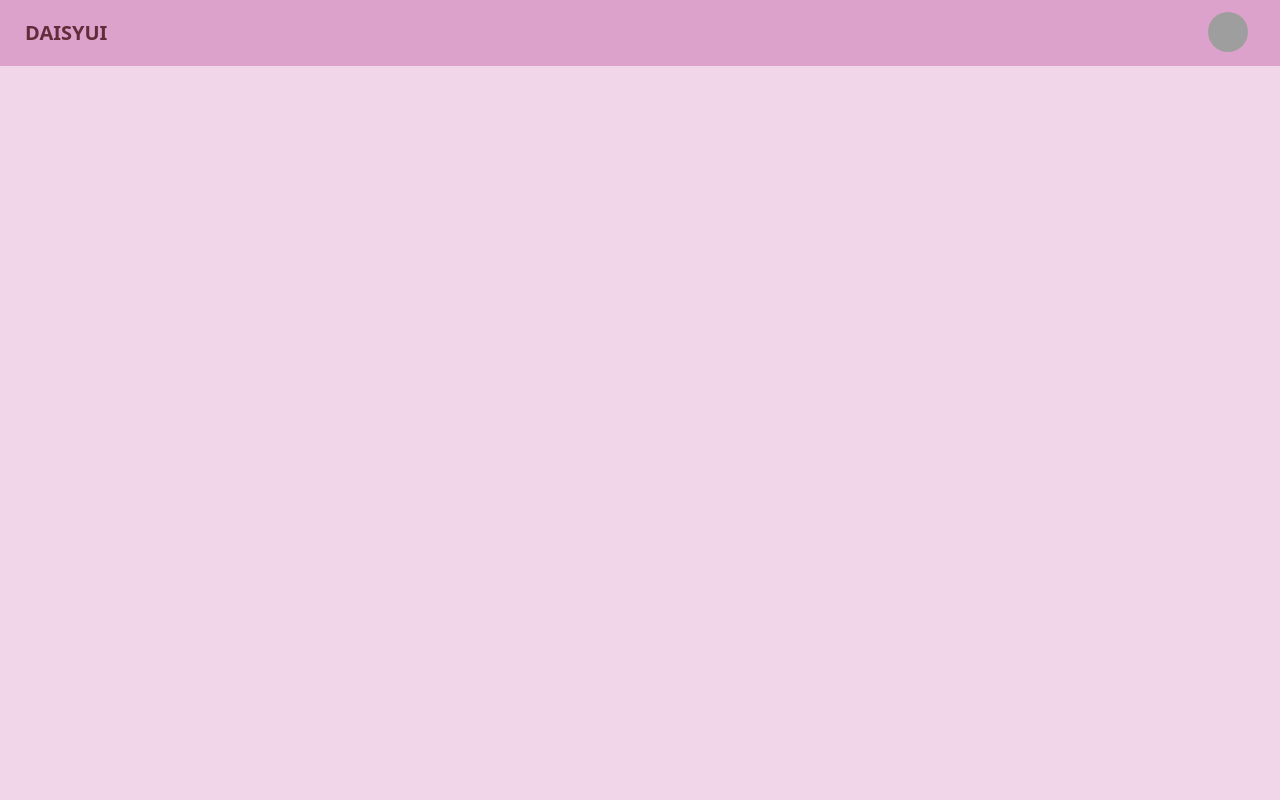
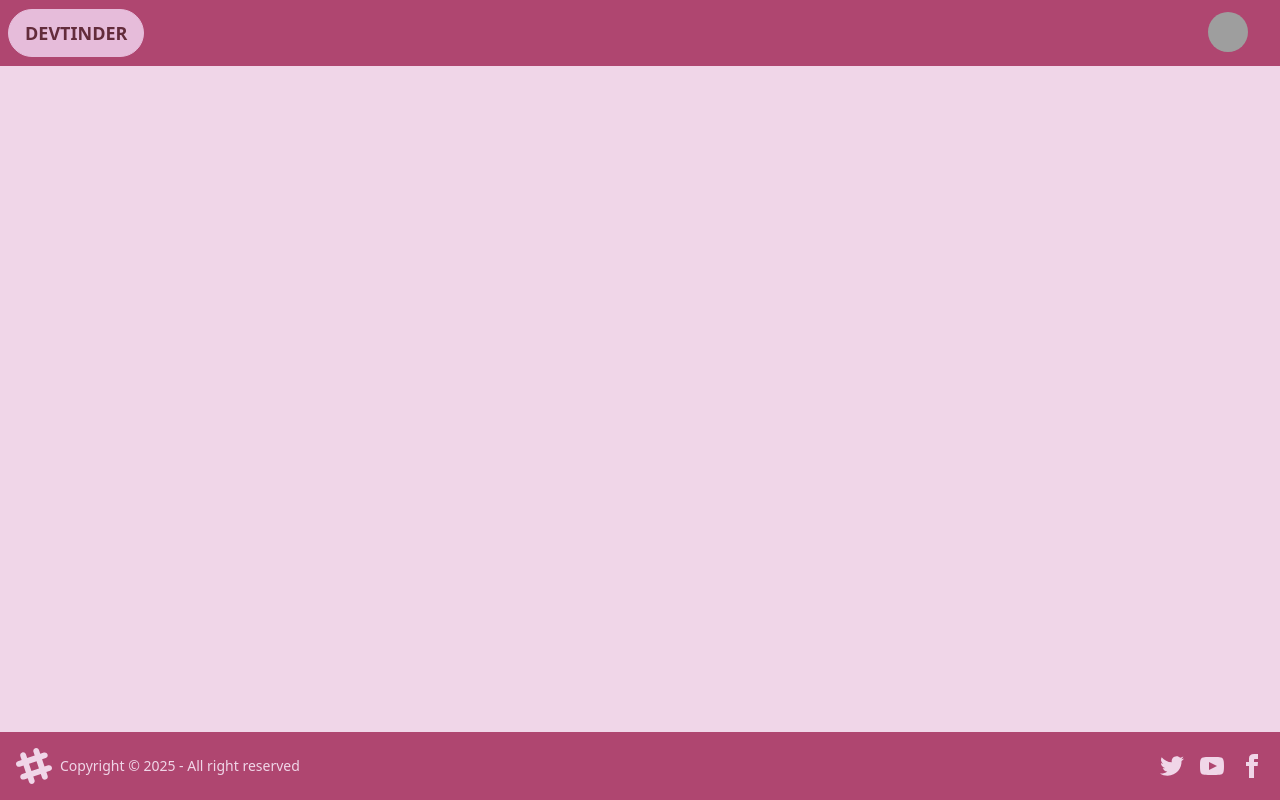
Before and after one commit to PAlagusurya/DevTinder-web, a React (Vite) app in the folder devtinder-FE/: page / in a window 1280 px wide. Built offline with nearby package versions, Linux system fonts and the light colour scheme; grey boxes are pictures that could not be loaded.

Commit message:
add routing and layout components with navbar and footer

```diff
--- a/devtinder-FE/package.json
+++ b/devtinder-FE/package.json
@@ -11,7 +11,8 @@
   },
   "dependencies": {
     "react": "^19.0.0",
-    "react-dom": "^19.0.0"
+    "react-dom": "^19.0.0",
+    "react-router-dom": "^7.1.5"
   },
   "devDependencies": {
     "@eslint/js": "^9.19.0",
--- a/devtinder-FE/src/App.jsx
+++ b/devtinder-FE/src/App.jsx
@@ -1,43 +1,20 @@
+import { BrowserRouter, Routes, Route } from "react-router-dom";
+import Login from "./Login";
+import Profile from "./Profile";
+import Body from "./Body";
+
 function App() {
   return (
-    <div className="navbar bg-base-300">
-      <div className="flex-1">
-        <a className="btn btn-ghost text-xl">daisyUI</a>
-      </div>
-      <div className="flex-none gap-2">
-        <div className="dropdown dropdown-end mx-5">
-          <div
-            tabIndex={0}
-            role="button"
-            className="btn btn-ghost btn-circle avatar"
-          >
-            <div className="w-10 rounded-full">
-              <img
-                alt="Tailwind CSS Navbar component"
-                src="https://img.daisyui.com/images/stock/photo-1534528741775-53994a69daeb.webp"
-              />
-            </div>
-          </div>
-          <ul
-            tabIndex={0}
-            className="menu menu-sm dropdown-content bg-base-100 rounded-box z-[1] mt-3 w-52 p-2 shadow"
-          >
-            <li>
-              <a className="justify-between">
-                Profile
-                <span className="badge">New</span>
-              </a>
-            </li>
-            <li>
-              <a>Settings</a>
-            </li>
-            <li>
-              <a>Logout</a>
-            </li>
-          </ul>
-        </div>
-      </div>
-    </div>
+    <>
+      <BrowserRouter basename="/">
+        <Routes>
+          <Route path="/" element={<Body />}>
+            <Route path="/login" element={<Login />} />
+            <Route path="/profile" element={<Profile />} />
+          </Route>
+        </Routes>
+      </BrowserRouter>
+    </>
   );
 }
 
--- /dev/null
+++ b/devtinder-FE/src/Body.jsx
@@ -0,0 +1,16 @@
+import React from "react";
+import NavBar from "./NavBar";
+import { Outlet } from "react-router-dom";
+import Footer from "./Footer";
+
+const Body = () => {
+  return (
+    <div>
+      <NavBar />
+      <Outlet />
+      <Footer />
+    </div>
+  );
+};
+
+export default Body;
--- /dev/null
+++ b/devtinder-FE/src/Footer.jsx
@@ -0,0 +1,59 @@
+import React from "react";
+
+const Footer = () => {
+  return (
+    <footer className="footer bg-neutral text-neutral-content items-center p-4 fixed bottom-0">
+      <aside className="grid-flow-col items-center">
+        <svg
+          width="36"
+          height="36"
+          viewBox="0 0 24 24"
+          xmlns="http://www.w3.org/2000/svg"
+          fillRule="evenodd"
+          clipRule="evenodd"
+          className="fill-current"
+        >
+          <path d="M22.672 15.226l-2.432.811.841 2.515c.33 1.019-.209 2.127-1.23 2.456-1.15.325-2.148-.321-2.463-1.226l-.84-2.518-5.013 1.677.84 2.517c.391 1.203-.434 2.542-1.831 2.542-.88 0-1.601-.564-1.86-1.314l-.842-2.516-2.431.809c-1.135.328-2.145-.317-2.463-1.229-.329-1.018.211-2.127 1.231-2.456l2.432-.809-1.621-4.823-2.432.808c-1.355.384-2.558-.59-2.558-1.839 0-.817.509-1.582 1.327-1.846l2.433-.809-.842-2.515c-.33-1.02.211-2.129 1.232-2.458 1.02-.329 2.13.209 2.461 1.229l.842 2.515 5.011-1.677-.839-2.517c-.403-1.238.484-2.553 1.843-2.553.819 0 1.585.509 1.85 1.326l.841 2.517 2.431-.81c1.02-.33 2.131.211 2.461 1.229.332 1.018-.21 2.126-1.23 2.456l-2.433.809 1.622 4.823 2.433-.809c1.242-.401 2.557.484 2.557 1.838 0 .819-.51 1.583-1.328 1.847m-8.992-6.428l-5.01 1.675 1.619 4.828 5.011-1.674-1.62-4.829z"></path>
+        </svg>
+        <p>Copyright © {new Date().getFullYear()} - All right reserved</p>
+      </aside>
+      <nav className="grid-flow-col gap-4 md:place-self-center md:justify-self-end">
+        <a>
+          <svg
+            xmlns="http://www.w3.org/2000/svg"
+            width="24"
+            height="24"
+            viewBox="0 0 24 24"
+            className="fill-current"
+          >
+            <path d="M24 4.557c-.883.392-1.832.656-2.828.775 1.017-.609 1.798-1.574 2.165-2.724-.951.564-2.005.974-3.127 1.195-.897-.957-2.178-1.555-3.594-1.555-3.179 0-5.515 2.966-4.797 6.045-4.091-.205-7.719-2.165-10.148-5.144-1.29 2.213-.669 5.108 1.523 6.574-.806-.026-1.566-.247-2.229-.616-.054 2.281 1.581 4.415 3.949 4.89-.693.188-1.452.232-2.224.084.626 1.956 2.444 3.379 4.6 3.419-2.07 1.623-4.678 2.348-7.29 2.04 2.179 1.397 4.768 2.212 7.548 2.212 9.142 0 14.307-7.721 13.995-14.646.962-.695 1.797-1.562 2.457-2.549z"></path>
+          </svg>
+        </a>
+        <a>
+          <svg
+            xmlns="http://www.w3.org/2000/svg"
+            width="24"
+            height="24"
+            viewBox="0 0 24 24"
+            className="fill-current"
+          >
+            <path d="M19.615 3.184c-3.604-.246-11.631-.245-15.23 0-3.897.266-4.356 2.62-4.385 8.816.029 6.185.484 8.549 4.385 8.816 3.6.245 11.626.246 15.23 0 3.897-.266 4.356-2.62 4.385-8.816-.029-6.185-.484-8.549-4.385-8.816zm-10.615 12.816v-8l8 3.993-8 4.007z"></path>
+          </svg>
+        </a>
+        <a>
+          <svg
+            xmlns="http://www.w3.org/2000/svg"
+            width="24"
+            height="24"
+            viewBox="0 0 24 24"
+            className="fill-current"
+          >
+            <path d="M9 8h-3v4h3v12h5v-12h3.642l.358-4h-4v-1.667c0-.955.192-1.333 1.115-1.333h2.885v-5h-3.808c-3.596 0-5.192 1.583-5.192 4.615v3.385z"></path>
+          </svg>
+        </a>
+      </nav>
+    </footer>
+  );
+};
+
+export default Footer;
--- /dev/null
+++ b/devtinder-FE/src/Login.jsx
@@ -0,0 +1,7 @@
+import React from "react";
+
+const Login = () => {
+  return <div>Login</div>;
+};
+
+export default Login;
--- /dev/null
+++ b/devtinder-FE/src/NavBar.jsx
@@ -0,0 +1,44 @@
+const NavBar = () => {
+  return (
+    <div className="navbar bg-neutral">
+      <div className="flex-1">
+        <a className="btn text-lg">devTinder</a>
+      </div>
+      <div className="flex-none gap-2">
+        <div className="dropdown dropdown-end mx-5">
+          <div
+            tabIndex={0}
+            role="button"
+            className="btn btn-ghost btn-circle avatar"
+          >
+            <div className="w-10 rounded-full">
+              <img
+                alt="Tailwind CSS Navbar component"
+                src="https://img.daisyui.com/images/stock/photo-1534528741775-53994a69daeb.webp"
+              />
+            </div>
+          </div>
+          <ul
+            tabIndex={0}
+            className="menu menu-sm dropdown-content bg-base-100 rounded-box z-[1] mt-3 w-52 p-2 shadow"
+          >
+            <li>
+              <a className="justify-between">
+                Profile
+                <span className="badge">New</span>
+              </a>
+            </li>
+            <li>
+              <a>Settings</a>
+            </li>
+            <li>
+              <a>Logout</a>
+            </li>
+          </ul>
+        </div>
+      </div>
+    </div>
+  );
+};
+
+export default NavBar;
--- /dev/null
+++ b/devtinder-FE/src/Profile.jsx
@@ -0,0 +1,7 @@
+import React from "react";
+
+const Profile = () => {
+  return <div>Profile</div>;
+};
+
+export default Profile;
```
Also changed, not shown: 1 other file (tests, documents, lock files or other folders).
